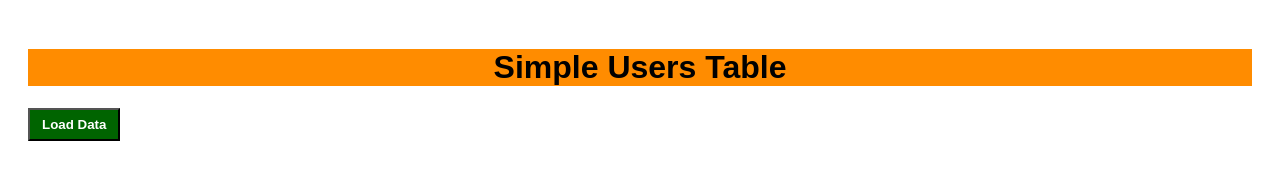
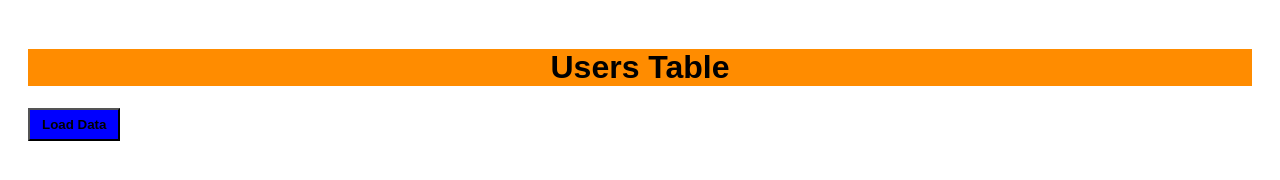
Before and after one commit to mdshuaib-sourcefuse/Assignment-2, a plain HTML site: page index.html in a window 1280 px wide. Drawn offline with Linux system fonts and the light colour scheme.

Commit message:
update code

```diff
--- a/index.html
+++ b/index.html
@@ -1,11 +1,11 @@
 <!doctype html>
 <html lang="en">
 <head>
-<title>User List </title>
+<title>User Info</title>
 <link rel="stylesheet" href="style.css" />
 </head>
 <body>
-<h1>Simple Users Table  </h1>
+<h1> Users Table  </h1>
 
 <!-- load button that loads the table data -->
 <button id="loadBtn">Load Data</button>
--- a/style.css
+++ b/style.css
@@ -34,8 +34,8 @@ h1{
     background-color:darkorange
 }
 #loadBtn{
-    background-color:darkgreen;
-    color:white;
+    background-color:blue;
+    color:black;
     font-weight: bold;
 
 }
```
